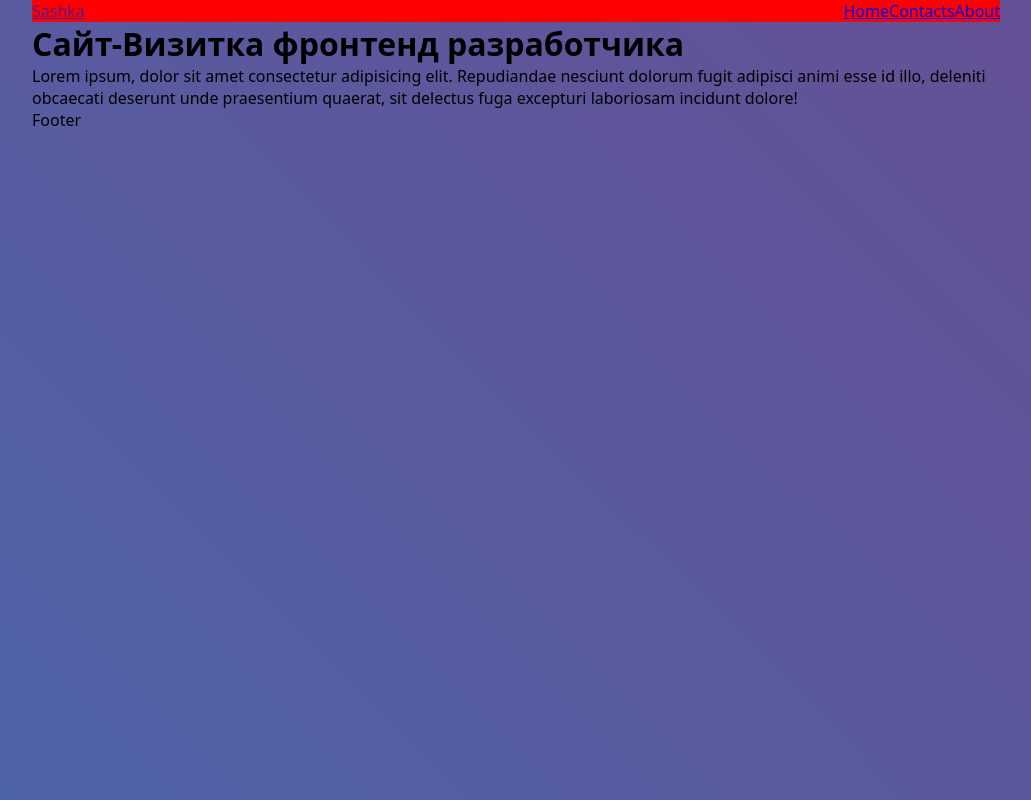
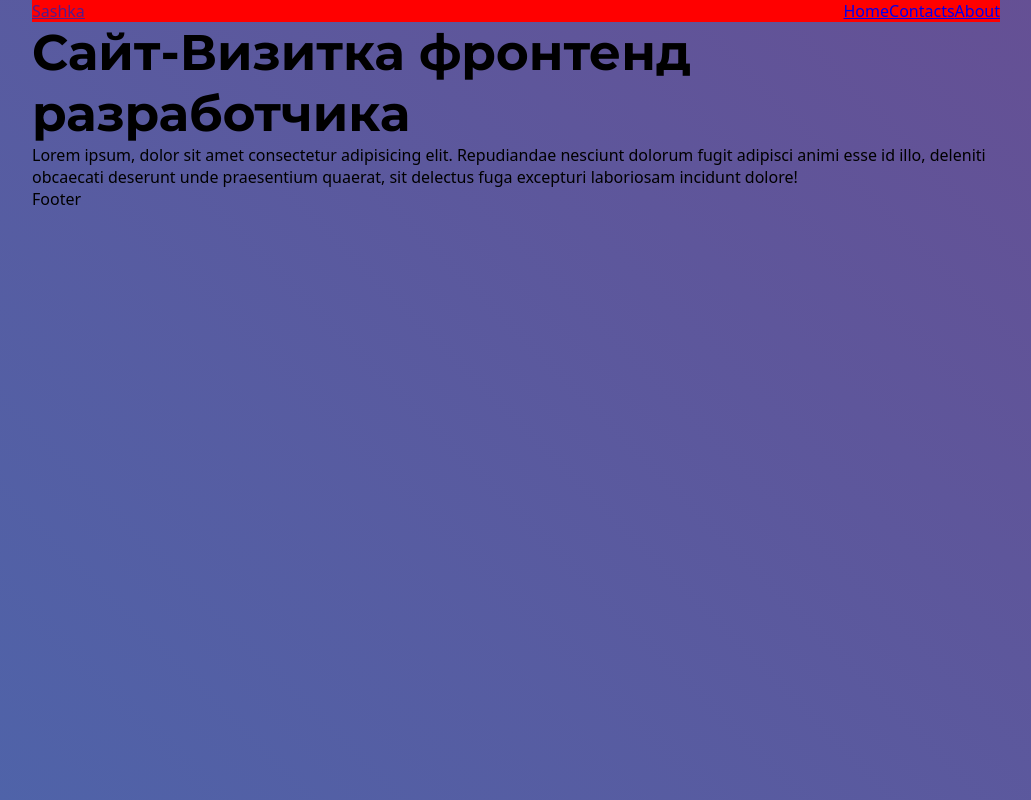
Before and after one commit to usersasha18/personal-website, a React (Vite) app: page / in a window 1280 px wide. Shown: the whole page, without its empty margins (124-1155 px from the left). Built offline with nearby package versions, Linux system fonts and the light colour scheme.

Commit message:
Стили для главного текста

```diff
--- a/src/components/MainContent/MainContent.module.css
+++ b/src/components/MainContent/MainContent.module.css
@@ -0,0 +1,8 @@
+@import url('https://fonts.googleapis.com/css2?family=Montserrat:ital,wght@0,100..900;1,100..900&display=swap');
+.main_wrapper_title {
+    width: 670px;
+    font-family: "Montserrat", sans-serif;
+    font-weight: 700;
+    font-size: 50px;
+    font-style: normal;
+  }
```
